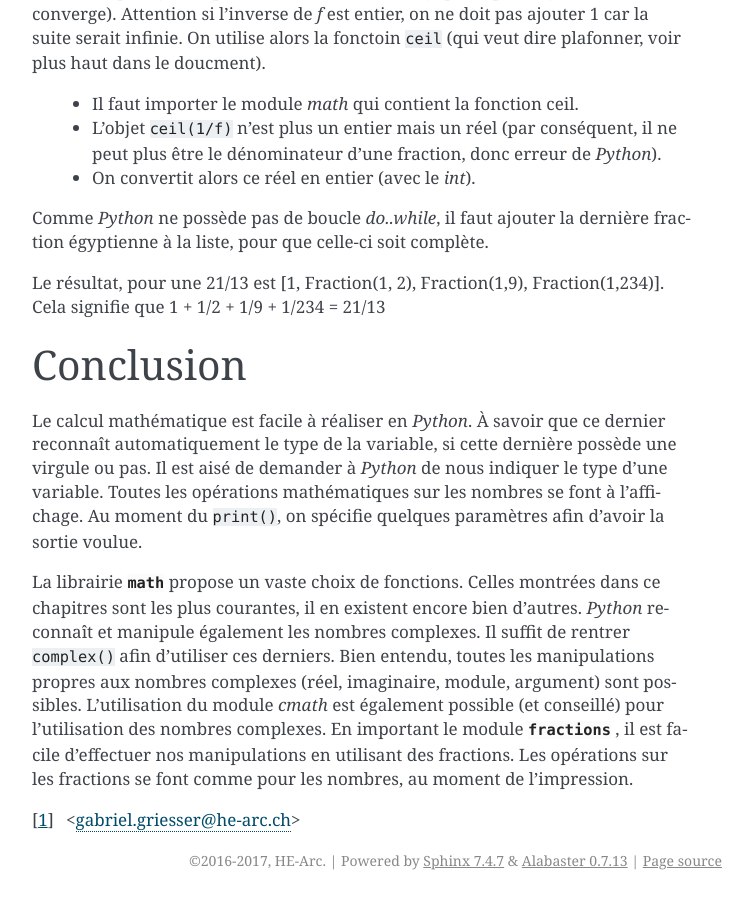
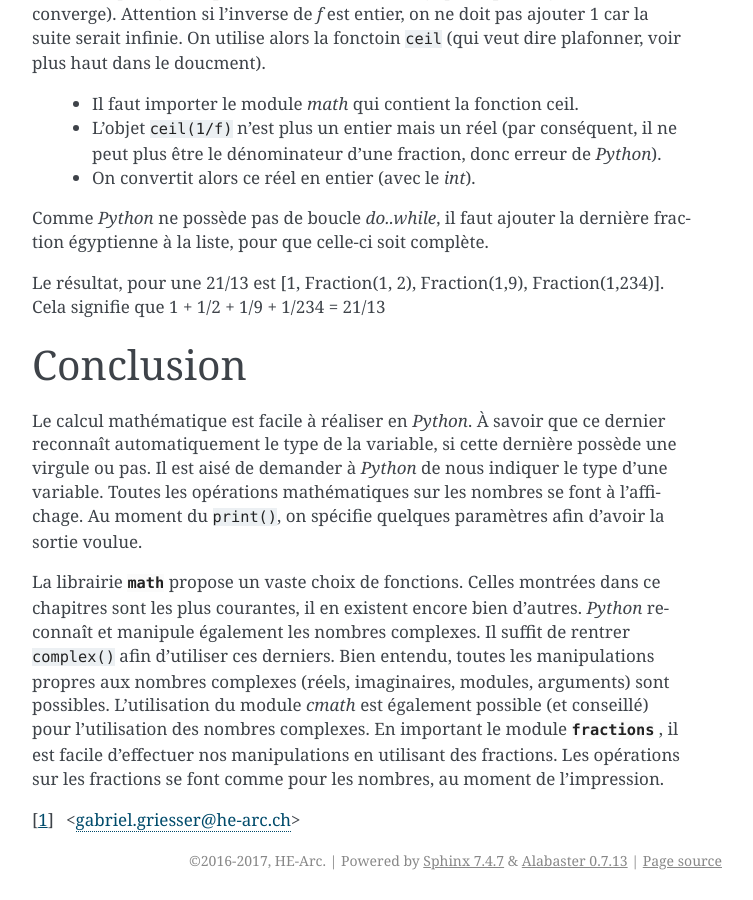
Before and after one commit to HE-Arc/livre-python, a Sphinx documentation site: the page built from source/math/index.rst, in a window 1280 px wide and 900 px high, scrolled down 8780 px. Shown: the whole window, without its empty margins (388-1141 px from the left). Built offline with Sphinx 7.4.7, drawn with Linux system fonts in a browser that asks for light colours.

Commit message:
Travis I hate u

```diff
--- a/source/math/index.rst
+++ b/source/math/index.rst
@@ -425,7 +425,7 @@ La librairie :py:mod:`math` propose un vaste choix de fonctions. Celles montrée
 il en existent encore bien d'autres.
 *Python* reconnaît et manipule également les nombres complexes. Il suffit de rentrer ``complex()`` afin
 d'utiliser ces derniers. Bien entendu, toutes les manipulations propres aux nombres complexes
-(réel, imaginaire, module, argument) sont possibles.
+(réels, imaginaires, modules, arguments) sont possibles.
 L'utilisation du module *cmath* est également possible (et conseillé) pour l'utilisation des nombres complexes.
 En important le module :py:mod:`fractions` , il est facile d'effectuer nos manipulations en utilisant des
 fractions. Les opérations sur les fractions se font comme pour les nombres, au moment de l'impression.
```
